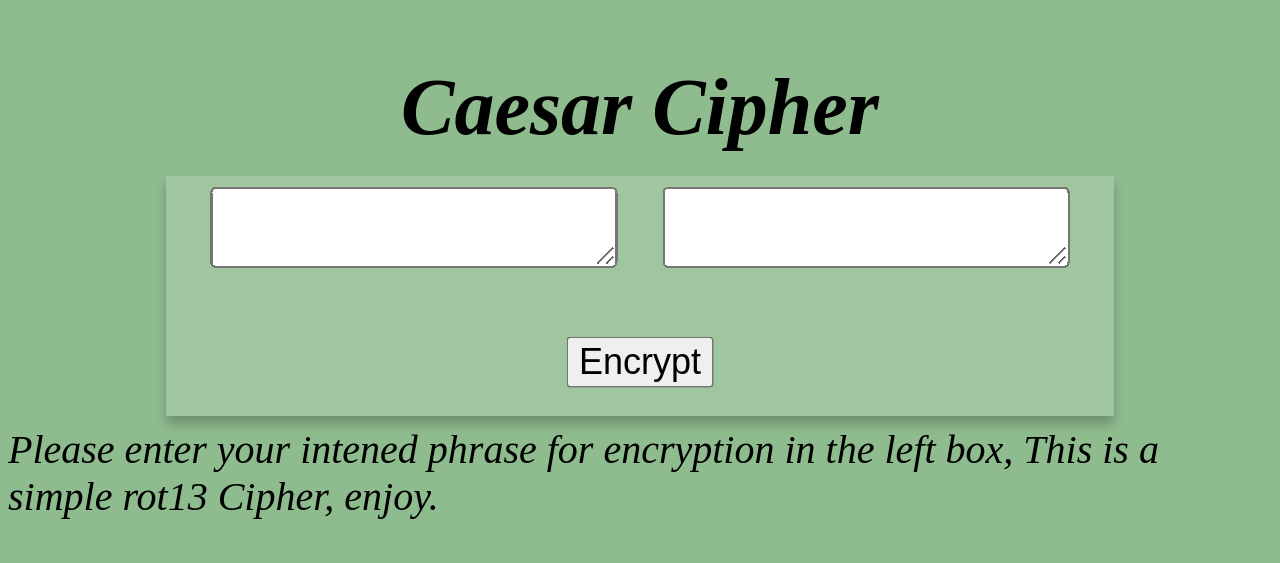
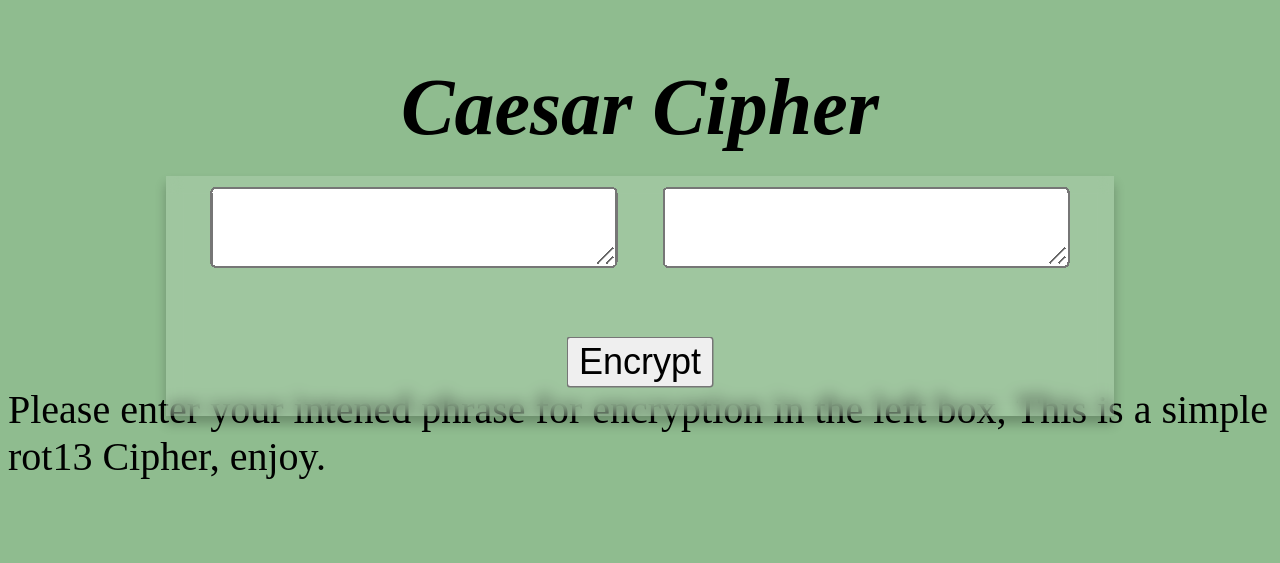
Before and after one commit to 1912Alan-Turing1954/.Caesar, a plain HTML site: page index.html in a window 1280 px wide. Drawn offline with Linux system fonts and the light colour scheme.

Commit message:
Initial Commit.

```diff
--- a/index.html
+++ b/index.html
@@ -17,10 +17,8 @@
                 </div>
 
                 <button type="button" id="btn" onclick="rot13()">Encrypt</button>
-            </div>
-            <div id="container-2">
-                <p><em class="para">Please enter your intened phrase for encryption in the left box, This is a simple rot13 Cipher, enjoy.</em></p>
-            </div>
+                </div>
+                    <div class="text-js">Please enter your intened phrase for encryption in the left box, This is a simple rot13 Cipher, enjoy.</div>
         <script type="text/javascript" src="index.js"></script>
     </body>
 </html>
--- a/main.css
+++ b/main.css
@@ -47,8 +47,6 @@ body {
     transform: scale(1.5);
 }
 
-.para {
-    display: block;
-    align-items: center;
-    animation: typing 2s steps(22), blink 0.5s step-end infinite alternate;
-}
+.text-js{
+
+  }
```
